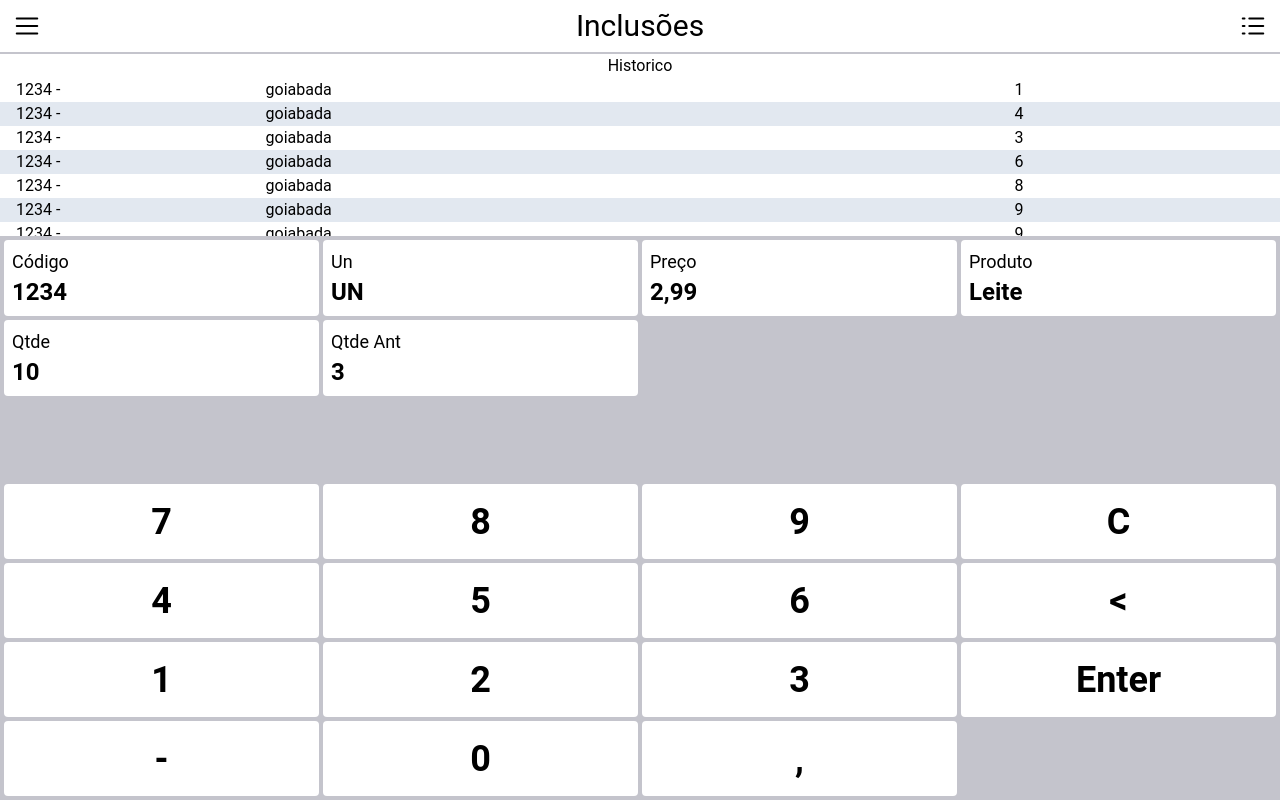
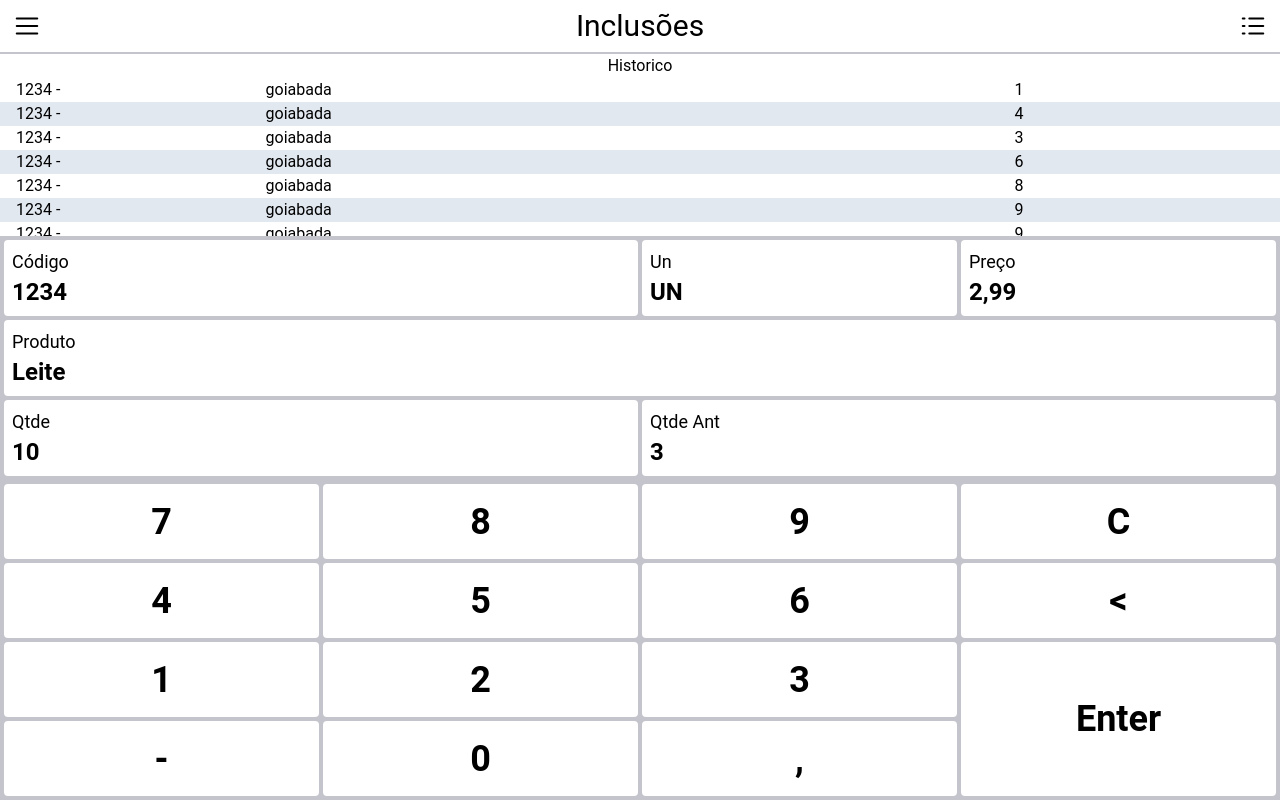
Before and after one commit to LucasGuilherm/contagem, a React (Vite) app: page / in a window 1280 px wide. Built offline with nearby package versions, Linux system fonts and the light colour scheme.

Commit message:
alteracoes col s row span

```diff
--- a/src/components/itemVisor.tsx
+++ b/src/components/itemVisor.tsx
@@ -1,14 +1,12 @@
 interface Props2 {
   valor: string;
   label: string;
-  largura: any;
+  largura: string;
 }
 
 export function ItemVisor(props: Props2) {
   return (
-    <div
-      className={`p-2 rounded bg-white flex flex-col col-span-${props.largura}`}
-    >
+    <div className={`p-2 rounded bg-white flex flex-col ${props.largura}`}>
       <label className="text-lg">{props.label}</label>
       <p className="font-bold text-2xl">{props.valor}</p>
     </div>
--- a/src/components/tecla.tsx
+++ b/src/components/tecla.tsx
@@ -1,13 +1,13 @@
 interface Props {
   numero: String;
-  largura: number;
-  altura: number;
+  largura: string;
+  altura: string;
 }
 
 export function Tecla(props: Props) {
   return (
     <div
-      className={`overflow-hidden bg-white rounded flex justify-center content-center flex-col text-center col-span-${props.largura} row-span-${props.altura}`}
+      className={`overflow-hidden bg-white rounded flex justify-center content-center flex-col text-center ${props.largura} ${props.altura}`}
     >
       <button className="h-full w-full text-4xl font-bold">
         {props.numero}
--- a/src/components/teclado.tsx
+++ b/src/components/teclado.tsx
@@ -4,21 +4,21 @@ export function Teclado() {
   return (
     <div className="w-full h-2/5 bg-gray-200">
       <div className="grid h-full grid-cols-4 gap-1 p-1 grid-flow-row">
-        <Tecla numero={"7"} altura={1} largura={1} />
-        <Tecla numero={"8"} altura={1} largura={1} />
-        <Tecla numero={"9"} altura={1} largura={1} />
-        <Tecla numero={"C"} altura={1} largura={1} />
-        <Tecla numero={"4"} altura={1} largura={1} />
-        <Tecla numero={"5"} altura={1} largura={1} />
-        <Tecla numero={"6"} altura={1} largura={1} />
-        <Tecla numero={"<"} altura={1} largura={1} />
-        <Tecla numero={"1"} altura={1} largura={1} />
-        <Tecla numero={"2"} altura={1} largura={1} />
-        <Tecla numero={"3"} altura={1} largura={1} />
-        <Tecla numero={"Enter"} altura={2} largura={1} />
-        <Tecla numero={"-"} altura={1} largura={1} />
-        <Tecla numero={"0"} altura={1} largura={1} />
-        <Tecla numero={","} altura={1} largura={1} />
+        <Tecla numero={"7"} altura={"row-span-1"} largura={"col-span-1"} />
+        <Tecla numero={"8"} altura={"row-span-1"} largura={"col-span-1"} />
+        <Tecla numero={"9"} altura={"row-span-1"} largura={"col-span-1"} />
+        <Tecla numero={"C"} altura={"row-span-1"} largura={"col-span-1"} />
+        <Tecla numero={"4"} altura={"row-span-1"} largura={"col-span-1"} />
+        <Tecla numero={"5"} altura={"row-span-1"} largura={"col-span-1"} />
+        <Tecla numero={"6"} altura={"row-span-1"} largura={"col-span-1"} />
+        <Tecla numero={"<"} altura={"row-span-1"} largura={"col-span-1"} />
+        <Tecla numero={"1"} altura={"row-span-1"} largura={"col-span-1"} />
+        <Tecla numero={"2"} altura={"row-span-1"} largura={"col-span-1"} />
+        <Tecla numero={"3"} altura={"row-span-1"} largura={"col-span-1"} />
+        <Tecla numero={"Enter"} altura={"row-span-2"} largura={"col-span-1"} />
+        <Tecla numero={"-"} altura={"row-span-1"} largura={"col-span-1"} />
+        <Tecla numero={"0"} altura={"row-span-1"} largura={"col-span-1"} />
+        <Tecla numero={","} altura={"row-span-1"} largura={"col-span-1"} />
       </div>
     </div>
   );
--- a/src/components/visor.tsx
+++ b/src/components/visor.tsx
@@ -3,12 +3,12 @@ import { ItemVisor } from "./itemVisor";
 export function Visor() {
   return (
     <div className="bg-gray-200 h-auto w-full grid gap-1 p-1 grid-cols-4 grid-rows-3 grid-flow-row">
-      <ItemVisor largura={2} label="Código" valor="1234" />
-      <ItemVisor largura={1} label="Un" valor="UN" />
-      <ItemVisor largura={1} label="Preço" valor="2,99" />
-      <ItemVisor largura={4} label="Produto" valor="Leite" />
-      <ItemVisor largura={2} label="Qtde" valor="10" />
-      <ItemVisor largura={2} label="Qtde Ant" valor="3" />
+      <ItemVisor largura={"col-span-2"} label="Código" valor="1234" />
+      <ItemVisor largura={"col-span-1"} label="Un" valor="UN" />
+      <ItemVisor largura={"col-span-1"} label="Preço" valor="2,99" />
+      <ItemVisor largura={"col-span-4"} label="Produto" valor="Leite" />
+      <ItemVisor largura={"col-span-2"} label="Qtde" valor="10" />
+      <ItemVisor largura={"col-span-2"} label="Qtde Ant" valor="3" />
     </div>
   );
 }
--- a/tailwind.config.js
+++ b/tailwind.config.js
@@ -1,7 +1,6 @@
 /** @type {import('tailwindcss').Config} */
 module.exports = {
   content: ["./src/**/*.{tsx,js,jsx,ts}", "./src/components/*.{tsx,js,jsx,ts}"],
-
   theme: {
     extend: {
       fontFamily: {
```
